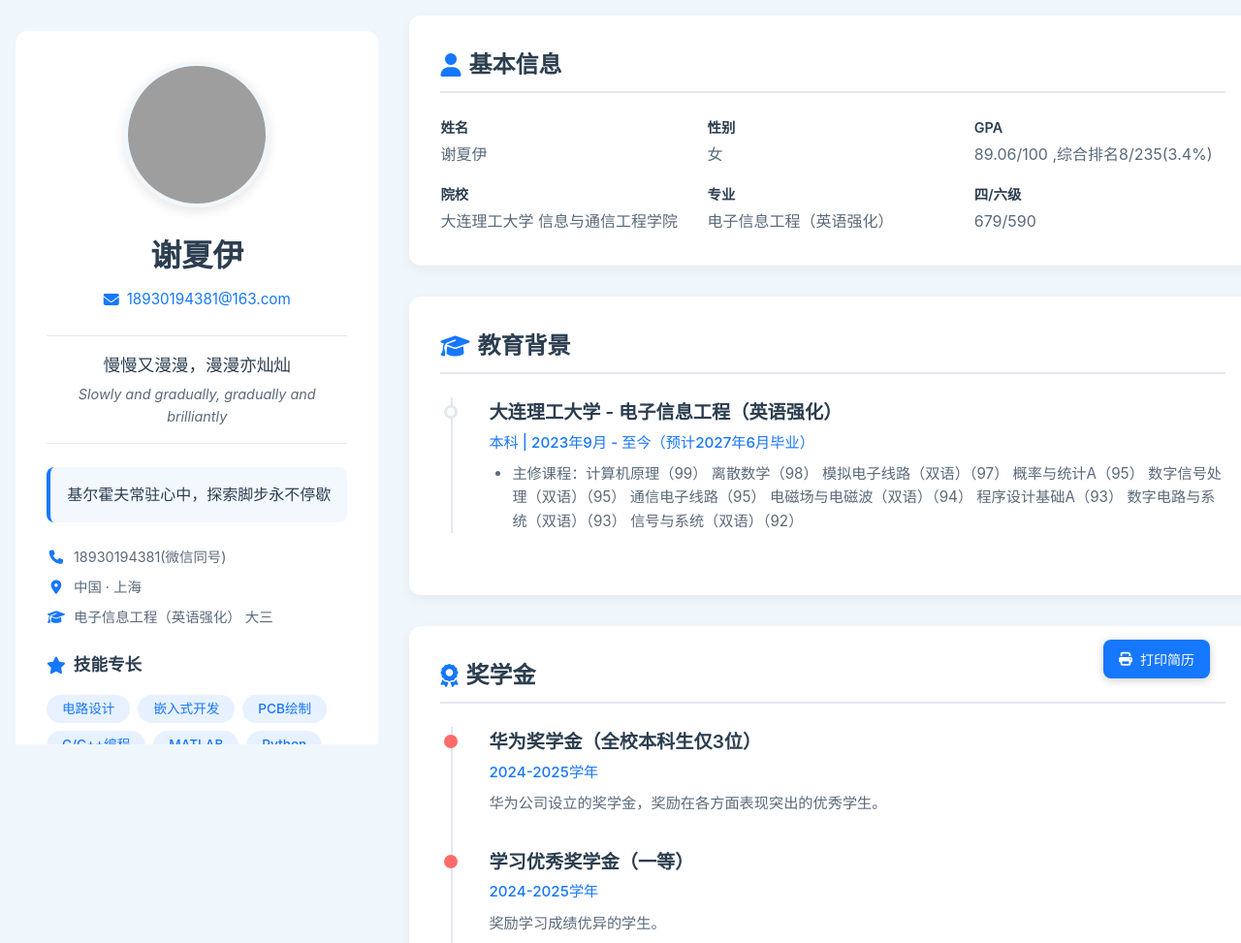
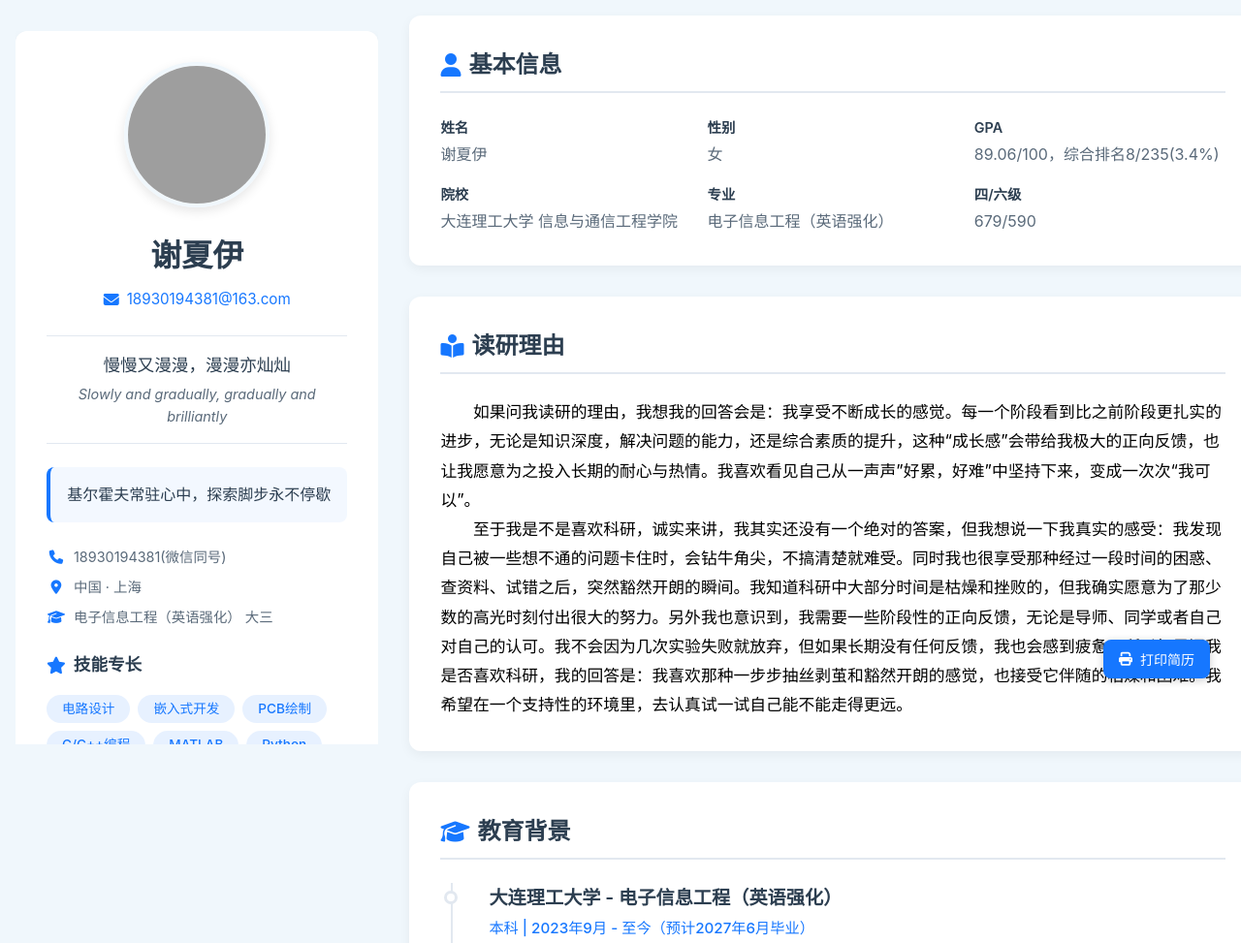
Before and after one commit to 2943076890/xiexiayi-resume, a plain HTML site: page index.html in a window 1280 px wide. Shown: the top 973 px of the page at 97% size. Drawn offline with Linux system fonts and the light colour scheme; grey boxes are pictures that could not be loaded; a web font is replaced by a local one.

Commit message:
Add files via upload

```diff
--- a/index.html
+++ b/index.html
@@ -84,7 +84,7 @@
                         </div>
                         <div class="info-item">
                             <span class="info-label">GPA</span>
-                            <span class="info-value">89.06/100 ,综合排名8/235(3.4%)</span>
+                            <span class="info-value">89.06/100，综合排名8/235(3.4%)</span>
                         </div>
                         <div class="info-item">
                             <span class="info-label">院校</span>
@@ -99,6 +99,17 @@
                             <span class="info-value">679/590</span>
                         </div>
                     </div>
+                </div>
+            </section>
+
+            <!-- 读研理由卡片 -->
+            <section class="card" id="grad-reason">
+                <h2 class="card-title">
+                    <i class="fas fa-book-reader"></i> 读研理由
+                </h2>
+                <div class="card-content">
+                    <p>如果问我读研的理由，我想我的回答会是：我享受不断成长的感觉。每一个阶段看到比之前阶段更扎实的进步，无论是知识深度，解决问题的能力，还是综合素质的提升，这种“成长感”会带给我极大的正向反馈，也让我愿意为之投入长期的耐心与热情。我喜欢看见自己从一声声”好累，好难”中坚持下来，变成一次次“我可以”。</p>
+                    <p>至于我是不是喜欢科研，诚实来讲，我其实还没有一个绝对的答案，但我想说一下我真实的感受：我发现自己被一些想不通的问题卡住时，会钻牛角尖，不搞清楚就难受。同时我也很享受那种经过一段时间的困惑、查资料、试错之后，突然豁然开朗的瞬间。我知道科研中大部分时间是枯燥和挫败的，但我确实愿意为了那少数的高光时刻付出很大的努力。另外我也意识到，我需要一些阶段性的正向反馈，无论是导师、同学或者自己对自己的认可。我不会因为几次实验失败就放弃，但如果长期没有任何反馈，我也会感到疲惫。所以如果问我是否喜欢科研，我的回答是：我喜欢那种一步步抽丝剥茧和豁然开朗的感觉，也接受它伴随的枯燥和困难。我希望在一个支持性的环境里，去认真试一试自己能不能走得更远。</p>
                 </div>
             </section>
 
@@ -138,7 +149,7 @@
                             <div class="timeline-content">
                                 <div class="scholarship-visible-content">
                                     <h3 class="timeline-title">华为奖学金（全校本科生仅3位）</h3>
-                                    <p class="timeline-subtitle">2024-2025学年 </p>
+                                    <p class="timeline-subtitle">2024-2025学年</p>
                                     <p class="timeline-description">华为公司设立的奖学金，奖励在各方面表现突出的优秀学生。</p>
                                 </div>
                                 <div class="scholarship-hover-content">
@@ -356,7 +367,7 @@
                                     </ul>
                                 </div>
                                 <div class="project-visible-content">
-                                    <p>基于图像伪造生成与检测综述研究，发表于IWEICT2024国际会议</p>
+                                    <p>基于图像伪造生成与检测综述研究，发表于IWEICT 2024国际会议</p>
                                 </div>
                             </div>
                         </div>
--- a/style.css
+++ b/style.css
@@ -286,6 +286,14 @@ body {
     color: var(--text-body);
 }
 
+/* 读研理由特殊样式 */
+#grad-reason .card-content p {
+    color: #000000;
+    font-size: 1.05rem;
+    line-height: 1.8;
+    text-indent: 2em;
+}
+
 /* 基本信息网格布局 */
 .info-grid {
     display: grid;
```
